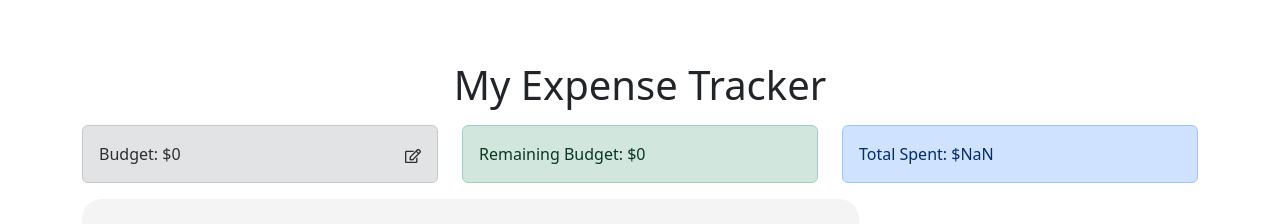
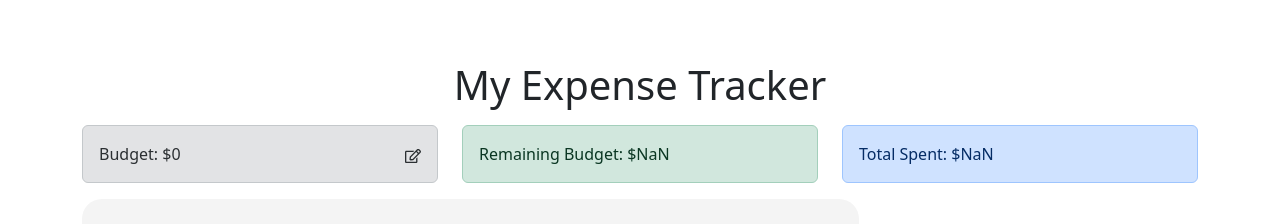
Before and after one commit to sarahhcheng/expense-tracker, a React (Create React App) app: page / in a window 1280 px wide. Both pictures are taken after typing "Sample", "Sample" into the empty fields and a click on the button "Add Item". Shown: the top 224 px of the page. Built offline with nearby package versions, Linux system fonts and the light colour scheme.

Commit message:
proper calculations
// TODO: add error handling and more features

```diff
--- a/src/BudgetContext.js
+++ b/src/BudgetContext.js
@@ -5,7 +5,7 @@ export const BudgetContext = createContext();
 export const BudgetProvider = ({ children }) => {
   // This is just for setting the budget, the expenses, and the re
   const [budget, setBudget] = useState(0);
-  const [remaining, setRemaining] = useState(budget);
+  const [remaining, setRemaining] = useState(0);
   const [expenses, setExpenses] = useState(0);
   const [expenseItems, setExpenseItems] = useState([]);
 
@@ -13,13 +13,16 @@ export const BudgetProvider = ({ children }) => {
   const handleExpenseItems = (item) => {
     setExpenseItems((prevExpenses) => [...prevExpenses, item]);
     setExpenses((exp) => exp + parseFloat(item.price));
+    setRemaining((rem) => rem - parseFloat(item.price));
   };
 
   // For removing items
-  const handleDeleteExpense = (expenseId) => {
+  const handleDeleteExpense = (price, expenseId) => {
     setExpenseItems((prevExpenseItems) =>
       prevExpenseItems.filter((expense) => expense.id !== expenseId)
     );
+    setExpenses((exp) => exp - parseFloat(price));
+    setRemaining((rem) => rem + parseFloat(price));
   };
 
   // for setting the initial budget or editing it
--- a/src/components/ExpenseItem/ExpenseItem.js
+++ b/src/components/ExpenseItem/ExpenseItem.js
@@ -15,7 +15,7 @@ export const ExpenseItem = (props) => {
       <TiDelete
         className="delete-icon"
         size="1.5em"
-        onClick={() => handleDeleteExpense(id)}
+        onClick={() => handleDeleteExpense(price, id)}
       ></TiDelete>
     </div>
   );
--- a/src/components/PopUp/Popup.js
+++ b/src/components/PopUp/Popup.js
@@ -4,12 +4,15 @@ import { MdOutlineCancel } from "react-icons/md";
 import { BudgetContext } from "../../BudgetContext";
 
 const Popup = ({ isOpen, closePopup }) => {
-  const [budget, setNewBudget] = useState("");
-  const { handleBudget } = useContext(BudgetContext);
+  const [inputBudget, setNewBudget] = useState("");
+  const { budget, handleBudget, remaining, setRemaining } =
+    useContext(BudgetContext);
 
   const newBudget = () => {
-    const budgetValue = parseFloat(budget);
+    const budgetValue = parseFloat(inputBudget);
     if (budgetValue > 0 && !isNaN(budgetValue)) {
+      const changeRemaining = budgetValue - budget;
+      setRemaining(remaining + changeRemaining);
       handleBudget(budgetValue);
       closePopup();
     } else {
```
